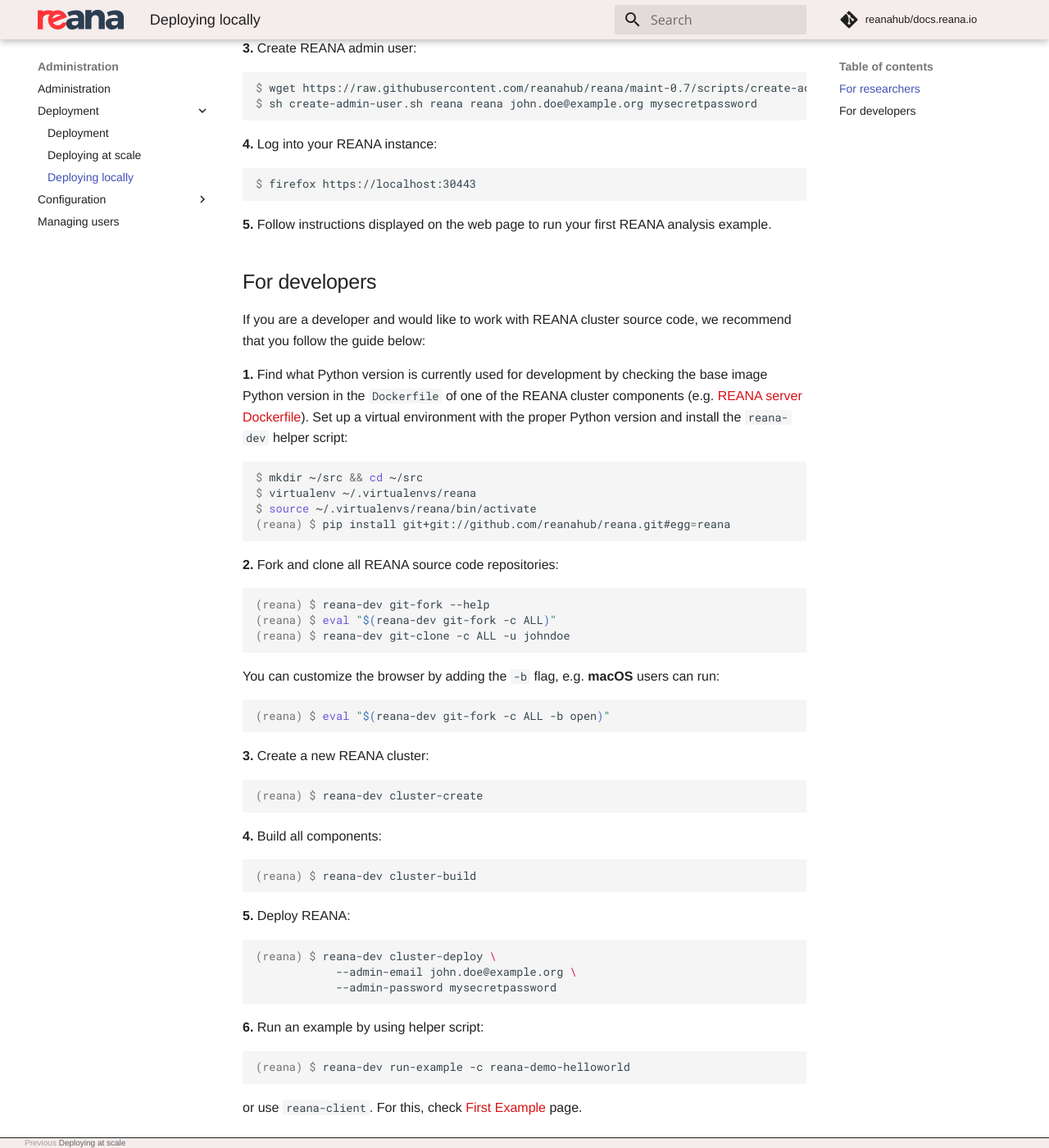
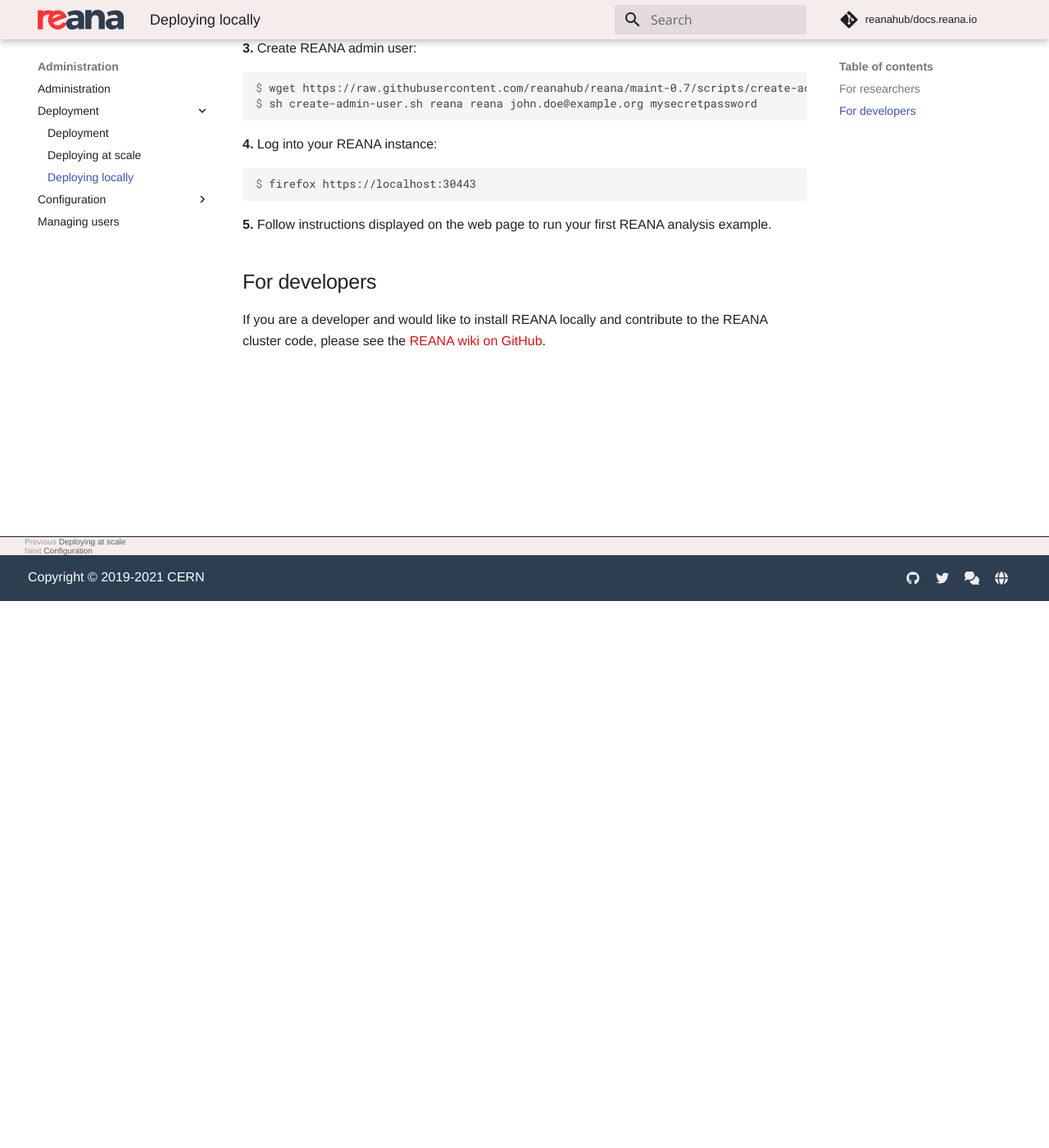
Before and after one commit to reanahub/docs.reana.io, an MkDocs documentation site: the page built from docs/administration/deployment/deploying-locally/index.md, in a window 1280 px wide and 1400 px high, scrolled down 667 px. Shown: the whole window at 82% size. Built offline with MkDocs 1.6.1 and Material for MkDocs 9.7.7, drawn with Linux system fonts in a browser that asks for light colours; comment, search, counter and statistics services are not loaded.

Commit message:
docs: adds links to GitHub Wiki developers docs
- adds developers section to "Welcome" page that links to GitHub Wiki
- "For developers" section links to GitHub Wiki development installation guide
Relates to #91

````diff
--- a/docs/administration/deployment/deploying-locally/index.md
+++ b/docs/administration/deployment/deploying-locally/index.md
@@ -43,60 +43,5 @@ $ firefox https://localhost:30443
 
 ## For developers
 
-If you are a developer and would like to work with REANA cluster source code,
-we recommend that you follow the guide below:
-
-**1.** Find what Python version is currently used for development
-by checking the base image Python version in the `Dockerfile` of one of the REANA cluster components
-(e.g. [REANA server Dockerfile](https://github.com/reanahub/reana-server/blob/master/Dockerfile)).
-Set up a virtual environment with the proper Python version
-and install the `reana-dev` helper script:
-
-```console
-$ mkdir ~/src && cd ~/src
-$ virtualenv ~/.virtualenvs/reana
-$ source ~/.virtualenvs/reana/bin/activate
-(reana) $ pip install git+git://github.com/reanahub/reana.git#egg=reana
-```
-
-**2.** Fork and clone all REANA source code repositories:
-
-```console
-(reana) $ reana-dev git-fork --help
-(reana) $ eval "$(reana-dev git-fork -c ALL)"
-(reana) $ reana-dev git-clone -c ALL -u johndoe
-```
-
-You can customize the browser by adding the `-b` flag, e.g. **macOS** users can run:
-
-```console
-(reana) $ eval "$(reana-dev git-fork -c ALL -b open)"
-```
-
-**3.** Create a new REANA cluster:
-
-```console
-(reana) $ reana-dev cluster-create
-```
-
-**4.** Build all components:
-
-```console
-(reana) $ reana-dev cluster-build
-```
-
-**5.** Deploy REANA:
-
-```console
-(reana) $ reana-dev cluster-deploy \
-            --admin-email john.doe@example.org \
-            --admin-password mysecretpassword
-```
-
-**6.** Run an example by using helper script:
-
-```console
-(reana) $ reana-dev run-example -c reana-demo-helloworld
-```
-
-or use `reana-client`. For this, check [First Example](/getting-started/first-example) page.
+If you are a developer and would like to install REANA locally and contribute to the REANA cluster code,
+please see the [REANA wiki on GitHub](https://github.com/reanahub/reana/wiki/Development-installation).
````
Also changed, not shown: docs/index.md (+4 -0 lines).
